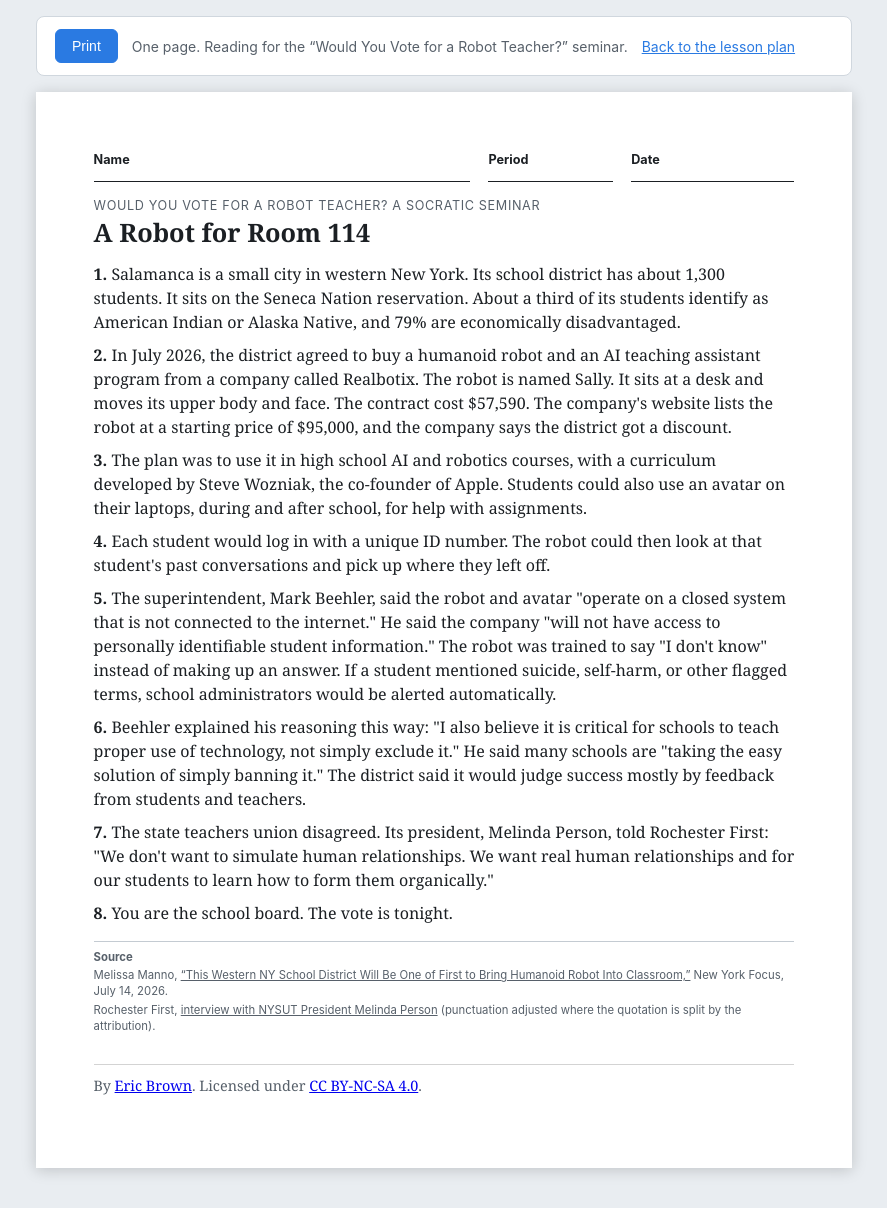
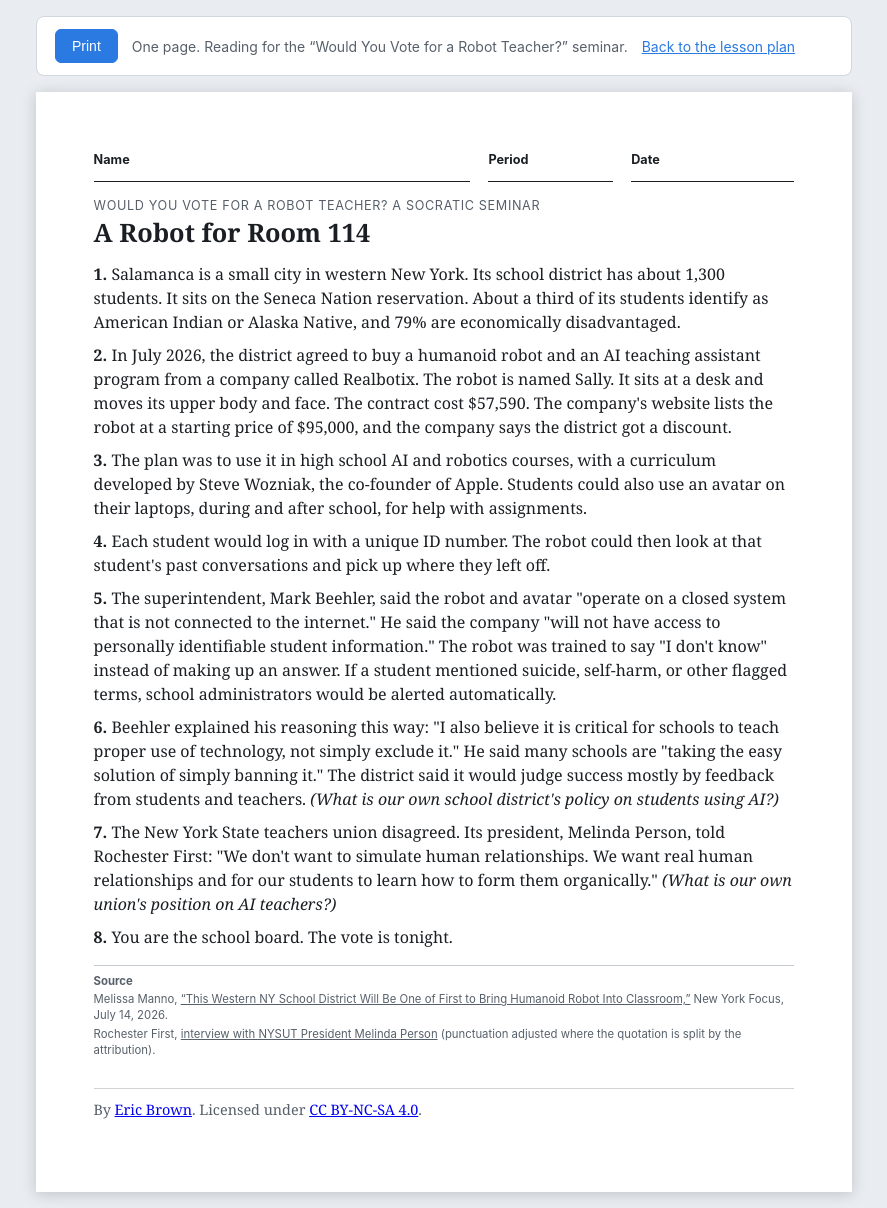
Before and after one commit to porttack/porttack.com, a Jekyll site: the page built from robot-reading.html, in a window 1280 px wide. Shown: the whole page, without its empty margins (196-1083 px from the left). Built offline with Jekyll 4.4.1, drawn with Linux system fonts in a browser that asks for light colours; before the commit the page ends 1184 px from its top, so only the background shows below that.

Commit message:
Robot seminar: local-policy questions in the reading, Compare slide with the union contract
Co-Authored-By: Claude Sonnet 5.5 <noreply@anthropic.com>

```diff
--- a/_includes/robot-reading.html
+++ b/_includes/robot-reading.html
@@ -3,6 +3,6 @@
     <p><strong>3.</strong> The plan was to use it in high school AI and robotics courses, with a curriculum developed by Steve Wozniak, the co-founder of Apple. Students could also use an avatar on their laptops, during and after school, for help with assignments.</p>
     <p><strong>4.</strong> Each student would log in with a unique ID number. The robot could then look at that student's past conversations and pick up where they left off.</p>
     <p><strong>5.</strong> The superintendent, Mark Beehler, said the robot and avatar "operate on a closed system that is not connected to the internet." He said the company "will not have access to personally identifiable student information." The robot was trained to say "I don't know" instead of making up an answer. If a student mentioned suicide, self-harm, or other flagged terms, school administrators would be alerted automatically.</p>
-    <p><strong>6.</strong> Beehler explained his reasoning this way: "I also believe it is critical for schools to teach proper use of technology, not simply exclude it." He said many schools are "taking the easy solution of simply banning it." The district said it would judge success mostly by feedback from students and teachers.</p>
-    <p><strong>7.</strong> The state teachers union disagreed. Its president, Melinda Person, told Rochester First: "We don't want to simulate human relationships. We want real human relationships and for our students to learn how to form them organically."</p>
+    <p><strong>6.</strong> Beehler explained his reasoning this way: "I also believe it is critical for schools to teach proper use of technology, not simply exclude it." He said many schools are "taking the easy solution of simply banning it." The district said it would judge success mostly by feedback from students and teachers. <em>(What is our own school district's policy on students using AI?)</em></p>
+    <p><strong>7.</strong> The New York State teachers union disagreed. Its president, Melinda Person, told Rochester First: "We don't want to simulate human relationships. We want real human relationships and for our students to learn how to form them organically." <em>(What is our own union's position on AI teachers?)</em></p>
     <p><strong>8.</strong> You are the school board. The vote is tonight.</p>
```
Also changed, not shown: _posts/2026-10-23-can-robotic-ai-teachers-replace-human-teachers.md (+2 -0 lines), robot-teacher-slides.html (+11 -0 lines).
